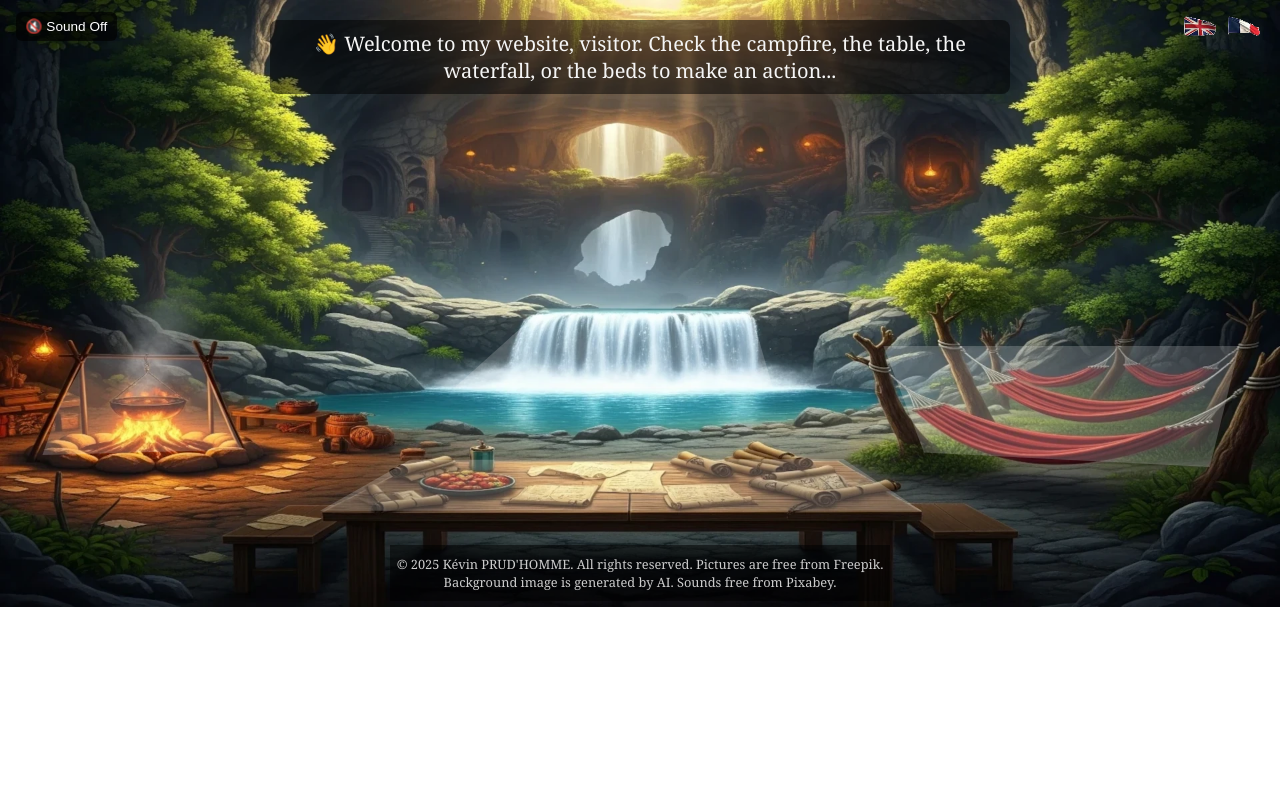
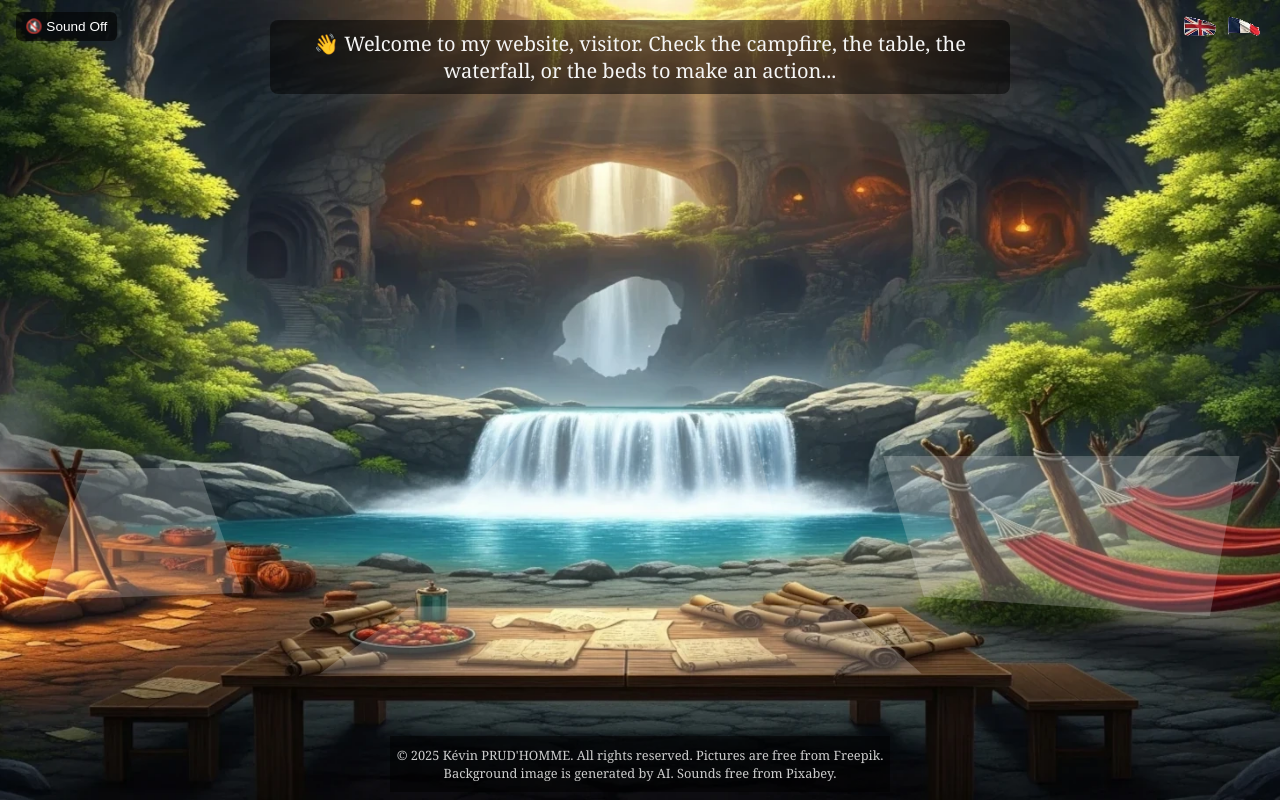
Before and after one commit to Mouii/portfolioreact, a React (Create React App) app: page / in a window 1280 px wide. Built offline with nearby package versions, Linux system fonts and the light colour scheme.

Commit message:
Change background image position

```diff
--- a/src/Home.jsx
+++ b/src/Home.jsx
@@ -1,6 +1,4 @@
 import {useState, useRef, useEffect} from "react";
-import ImageBackground from "./images/background.webp";
-import ImageBackgroundPortrait from "./images/background_vertical.png";
 import ImageSeal from "./images/seal.webp";
 import "./Home.css";
 import Projects from "./Projects";
@@ -26,19 +24,6 @@ const Home = () => {
     const bgRef = useRef(null);
     const clickRef = useRef(null);
     const [muted, setMuted] = useState(true);
-
-    const usePortrait = () => {
-        const [isPortrait, setIsPortrait] = useState(window.matchMedia("(orientation: portrait)").matches);
-
-        useEffect(() => {
-            const mediaQuery = window.matchMedia("(orientation: portrait)");
-            const handler = (e) => setIsPortrait(e.matches);
-            mediaQuery.addEventListener("change", handler);
-            return () => mediaQuery.removeEventListener("change", handler);
-        }, []);
-
-        return isPortrait;
-    };
 
     const handleClose = () => {
         setIsClosing(true);
@@ -97,15 +82,10 @@ const Home = () => {
         window.open(pdfUrl, '_blank');
     };
 
-    const isPortrait = usePortrait()
-    const srcImage = isPortrait ? ImageBackgroundPortrait : ImageBackground;
-
     return (
         <div className="wrapper">
 
             <Header />
-
-            <img src={srcImage} alt="background" className="background" />
 
             <div className="sound-control">
                 <audio ref={bgRef} src={bgSound} />
--- a/src/index.css
+++ b/src/index.css
@@ -11,3 +11,35 @@ code {
   font-family: source-code-pro, Menlo, Monaco, Consolas, 'Courier New',
     monospace;
 }
+
+#root {
+  background-image: url("./images/background.webp");
+  background-size: cover;
+  background-position: center;
+  background-repeat: no-repeat;
+  width: 100vw;
+  height: 100vh;
+  position: fixed;
+  display: flex;
+}
+
+@media only screen and (max-width: 480px) and (orientation: portrait) {
+
+  #root {
+    background-image: url("./images/background_vertical.webp");
+    background-position: center;
+    background-repeat: no-repeat;
+    background-size: 100% 100%;
+    overflow: scroll;
+  }
+
+}
+
+@media only screen and (max-width: 768px) and (orientation: landscape) {
+
+ #root {
+    background-size: 100% 100%;
+    overflow: scroll;
+ }
+
+}
```
Also changed, not shown: src/images/background_vertical.webp (added), 3 other files (tests, documents, lock files or other folders).
